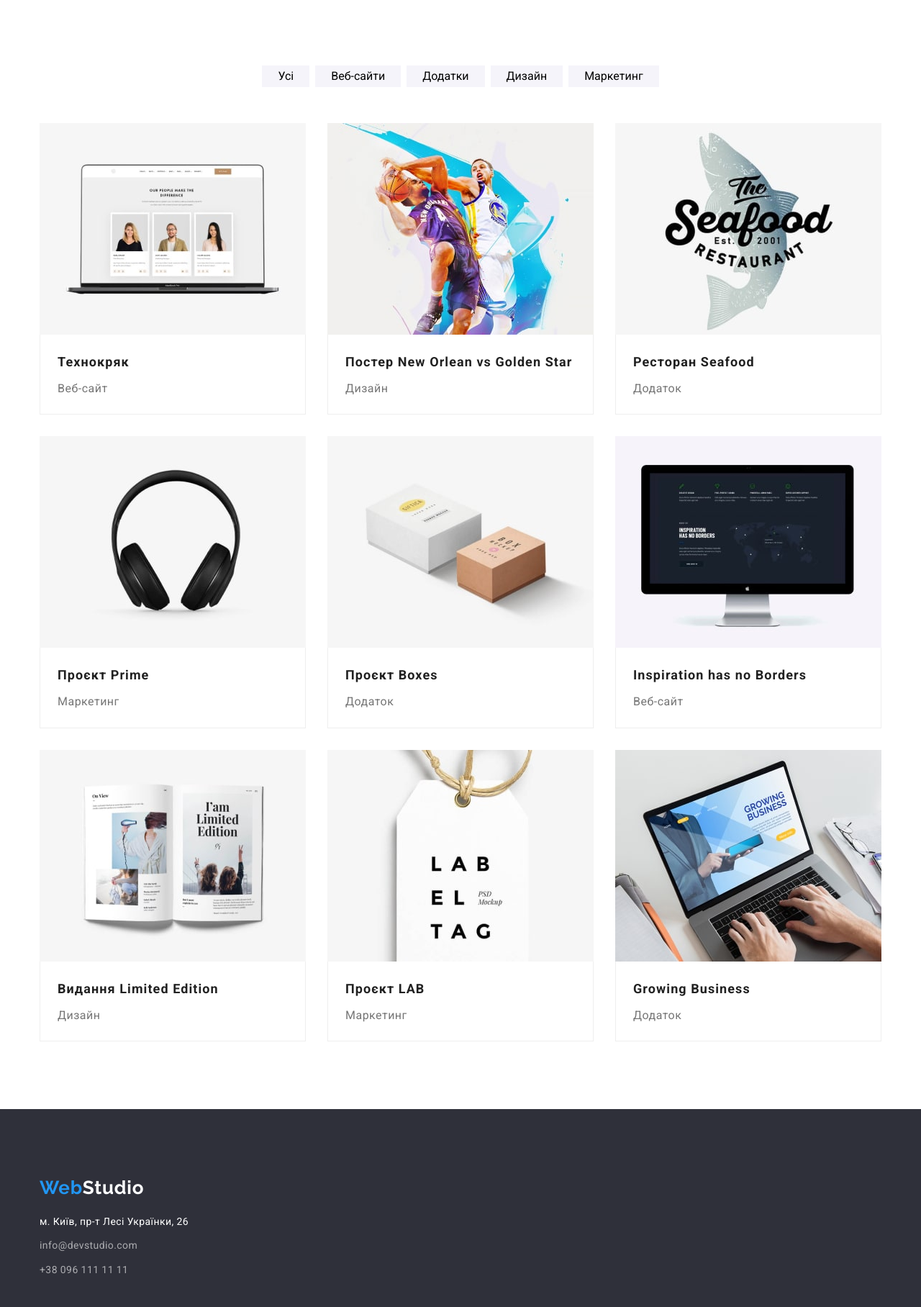
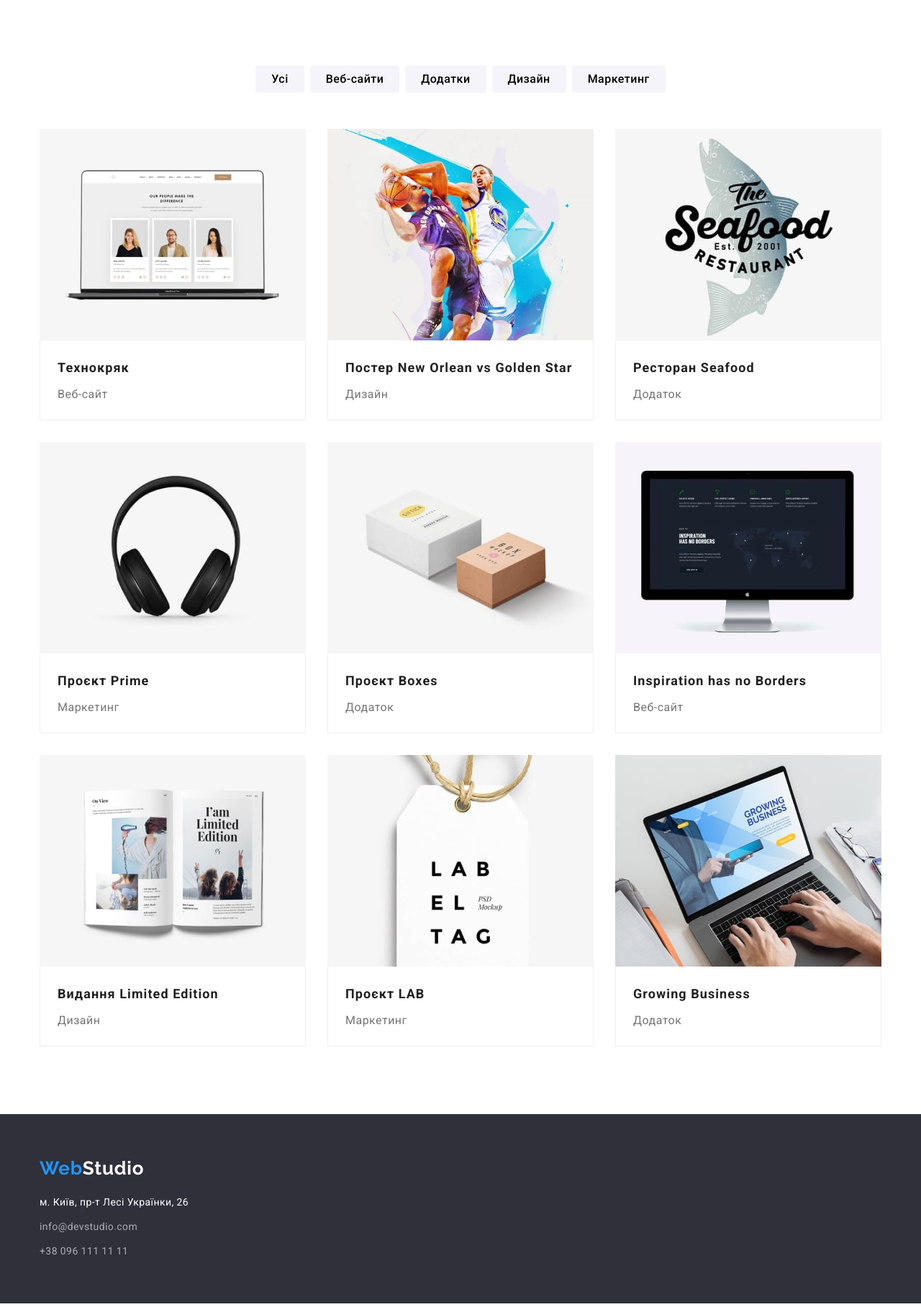
Before and after one commit to Antonov32/goit-markup-hw-03, a plain HTML site: page portfolio.html in a window 1280 px wide. Shown: the part 84-1900 px from the top of the page at 72% size. Drawn offline with nearby package versions, Linux system fonts and the light colour scheme.

Commit message:
edit hmw #3

```diff
--- a/css/styles.css
+++ b/css/styles.css
@@ -136,7 +136,11 @@ img {
 }
 
 .header {
-  background-color: #ececec;
+  border-bottom: 1px solid var(--background-color);
+}
+
+.site-body {
+  background-color: var(--background-color);
 }
 
 .logo {
@@ -186,6 +190,7 @@ img {
   text-align: center;
   background-color: #2f303a;
   max-width: 1600px;
+  margin: 0 auto;
 }
 
 .hero-title {
@@ -322,6 +327,7 @@ img {
 /* Підвал */
 .basement {
   background-color: #2f303a;
+  padding: 60px 0px;
 }
 
 .logo-footer {
@@ -376,12 +382,8 @@ img {
   display: flex;
   justify-content: center;
   flex-wrap: wrap;
-  padding-bottom: 50px;
+  margin-bottom: 50px;
 
-  font-weight: 500;
-  font-size: 16px;
-  line-height: 1.62;
-  letter-spacing: 0.03em;
   color: var(--primary-color);
 }
 
@@ -391,10 +393,15 @@ img {
 
 .btn-projects {
   padding: 6px 22px;
-  border: radius 4px;
+  border-radius: 4px;
   border: none;
 
-  cursor: pointer;
+  font-family: "Roboto";
+  font-style: normal;
+  font-weight: 500;
+  font-size: 16px;
+  line-height: 1.62;
+  letter-spacing: 0.03em;
   background-color: #f5f4fa;
 }
 
--- a/portfolio.html
+++ b/portfolio.html
@@ -210,7 +210,7 @@
       </section>
     </main>
     <!-- Підвал сайту -->
-    <footer class="basement section">
+    <footer class="basement">
       <div class="container">
         <div class="logo-footer">
           <a href="./index.html" class="basement-logo link section-logo">
```
Also changed, not shown: index.html (+1 -1 lines).
